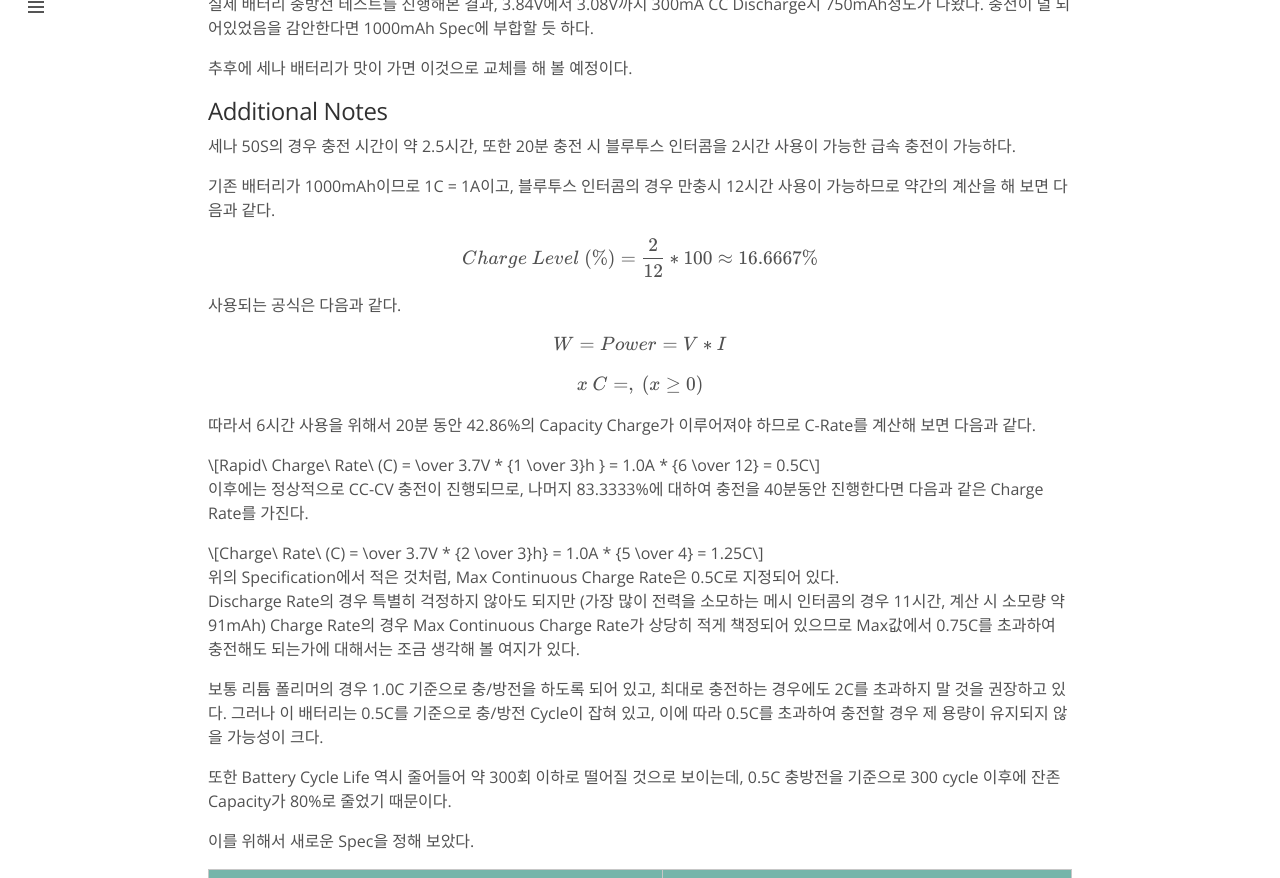
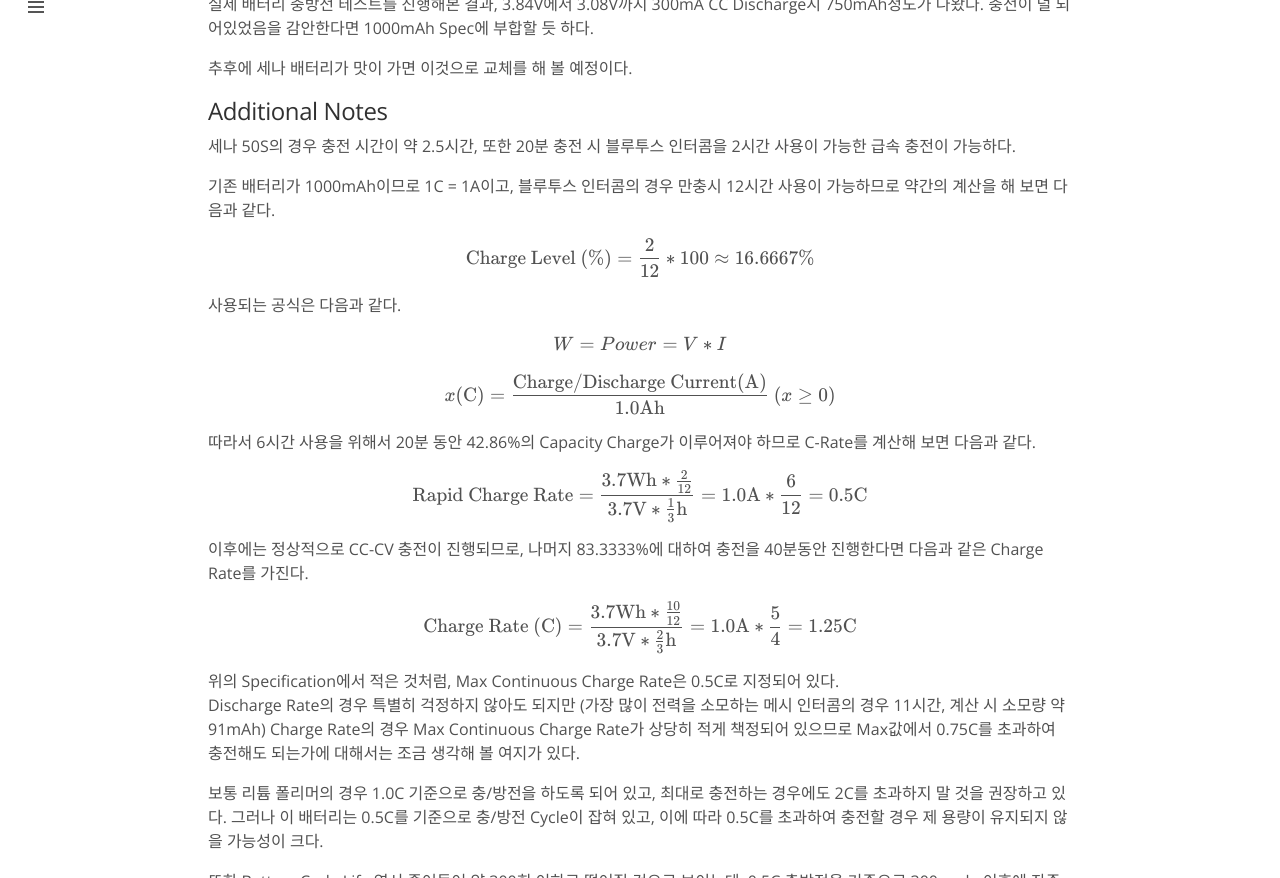
Before and after one commit to ritaru/ritaru.github.io, a Jekyll site: the page built from _posts/2024-04-27-Sena-50S-Battery.markdown, in a window 1280 px wide and 900 px high, scrolled down 2243 px, cut to the strip 22-900 px from the top of the window. Built offline with Jekyll 4.4.1, drawn with Linux system fonts in a browser that asks for light colours; some web fonts are replaced.

Commit message:
katex fix

```diff
--- a/_layouts/default.html
+++ b/_layouts/default.html
@@ -42,6 +42,5 @@
         }, false);
       })(document);
     </script>
-    <script>renderMathInElement(document.body);</script>
   </body>
 </html>
--- a/_posts/2024-04-27-Sena-50S-Battery.markdown
+++ b/_posts/2024-04-27-Sena-50S-Battery.markdown
@@ -64,22 +64,21 @@
 
 기존 배터리가 1000mAh이므로 1C = 1A이고, 블루투스 인터콤의 경우 만충시 12시간 사용이 가능하므로 약간의 계산을 해 보면 다음과 같다.
 
-$$ Charge\ Level\ (\%) = {2 \over 12} * 100 \approx 16.6667\% $$
+$$ \textrm{Charge Level (\%)} = {2 \over 12} * 100 \approx 16.6667\textrm{\%} $$
 
 사용되는 공식은 다음과 같다.
 
 $$ W = Power = V*I $$
 
-
-$$ x\ C = {{Charge/Discharge\ Current(A) \over 1.0Ah}},\ (x \geq 0) $$
+$$ x \textrm{(C)} = { {\textrm{Charge/Discharge Current(A)} \over 1.0\textrm{Ah}} }\ (x \geq 0) $$
 
 따라서 6시간 사용을 위해서 20분 동안 42.86%의 Capacity Charge가 이루어져야 하므로 C-Rate를 계산해 보면 다음과 같다.
 
-$$ Rapid\ Charge\ Rate\ (C) = {{3.7Wh * {2 \over 12}} \over 3.7V * {1 \over 3}h } = 1.0A * {6 \over 12} = 0.5C $$
+$$ \textrm{Rapid Charge Rate} = { {3.7\textrm{Wh} * {2 \over 12}} \over 3.7\textrm{V} * {1 \over 3}\textrm{h} } = 1.0\textrm{A} * {6 \over 12} = 0.5\textrm{C} $$
 
 이후에는 정상적으로 CC-CV 충전이 진행되므로, 나머지 83.3333%에 대하여 충전을 40분동안 진행한다면 다음과 같은 Charge Rate를 가진다.
 
-$$ Charge\ Rate\ (C) = {{3.7Wh * {10 \over 12}} \over 3.7V * {2 \over 3}h} = 1.0A * {5 \over 4} = 1.25C $$
+$$ \textrm{Charge Rate (C)} = { {3.7\textrm{Wh} * {10 \over 12}} \over 3.7\textrm{V} * {2 \over 3}\textrm{h} } = 1.0\textrm{A} * {5 \over 4} = 1.25\textrm{C} $$
 
 위의 Specification에서 적은 것처럼, Max Continuous Charge Rate은 0.5C로 지정되어 있다.
 Discharge Rate의 경우 특별히 걱정하지 않아도 되지만 (가장 많이 전력을 소모하는 메시 인터콤의 경우 11시간, 계산 시 소모량 약 91mAh) Charge Rate의 경우 Max Continuous Charge Rate가 상당히 적게 책정되어 있으므로 Max값에서 0.75C를 초과하여 충전해도 되는가에 대해서는 조금 생각해 볼 여지가 있다.
```
